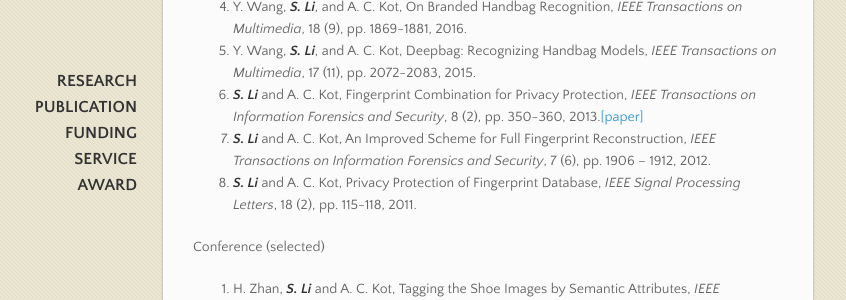
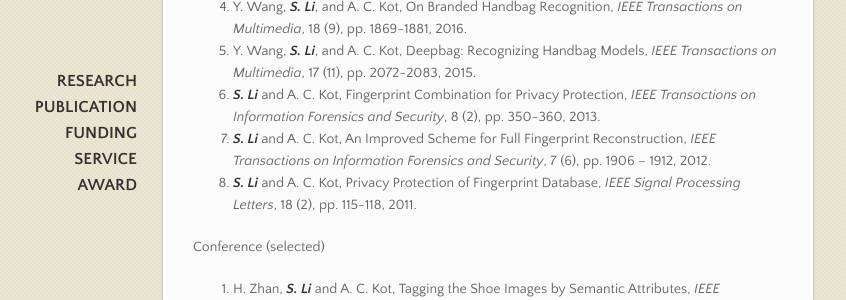
Before and after one commit to blazelisheng/blazelisheng.github.io, a Jekyll site: the page built from index.md, in a window 1280 px wide and 900 px high, scrolled down 1020 px. Shown: the part 151-451 px from the top of the window, without its empty margins (153-999 px from the left). Built offline with Jekyll 4.4.1, drawn with Linux system fonts in a browser that asks for light colours.

Commit message:
Update index.md

```diff
--- a/index.md
+++ b/index.md
@@ -35,7 +35,7 @@ Journal (selected)
 3.	_**S. Li**_, X. Zhang, Z. Qian, G. Feng and Y. Ren, Key Based Artificial Fingerprint Generation for Privacy Protection, _IEEE Transactions on Dependable and Secure Computing_, doi: 10.1109/TDSC.2018.2812192
 4.	Y. Wang, _**S. Li**_, and A. C. Kot, On Branded Handbag Recognition, _IEEE Transactions on Multimedia_, 18 (9), pp. 1869-1881, 2016.
 5.	Y. Wang, _**S. Li**_, and A. C. Kot, Deepbag: Recognizing Handbag Models, _IEEE Transactions on Multimedia_, 17 (11), pp. 2072-2083, 2015.
-6.	_**S. Li**_ and A. C. Kot, Fingerprint Combination for Privacy Protection, _IEEE Transactions on Information Forensics and Security_, 8 (2), pp. 350-360, 2013.[[paper]](/assets/papers/TIFS2013.pdf)
+6.	_**S. Li**_ and A. C. Kot, Fingerprint Combination for Privacy Protection, _IEEE Transactions on Information Forensics and Security_, 8 (2), pp. 350-360, 2013.
 7.	_**S. Li**_ and A. C. Kot, An Improved Scheme for Full Fingerprint Reconstruction, _IEEE Transactions on Information Forensics and Security_, 7 (6), pp. 1906 – 1912, 2012.
 8.	_**S. Li**_ and A. C. Kot, Privacy Protection of Fingerprint Database, _IEEE Signal Processing Letters_, 18 (2), pp. 115-118, 2011.
 
```
